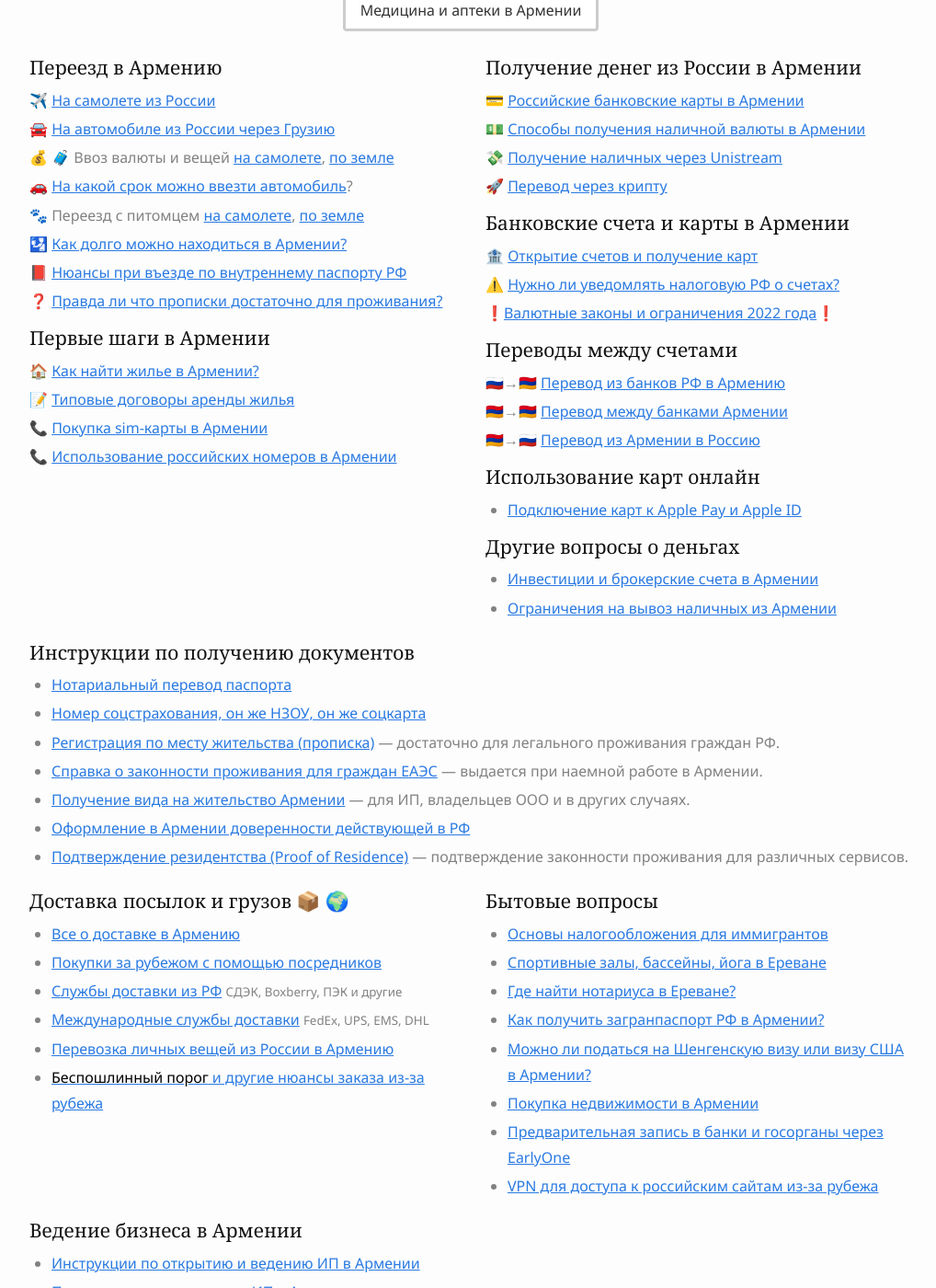
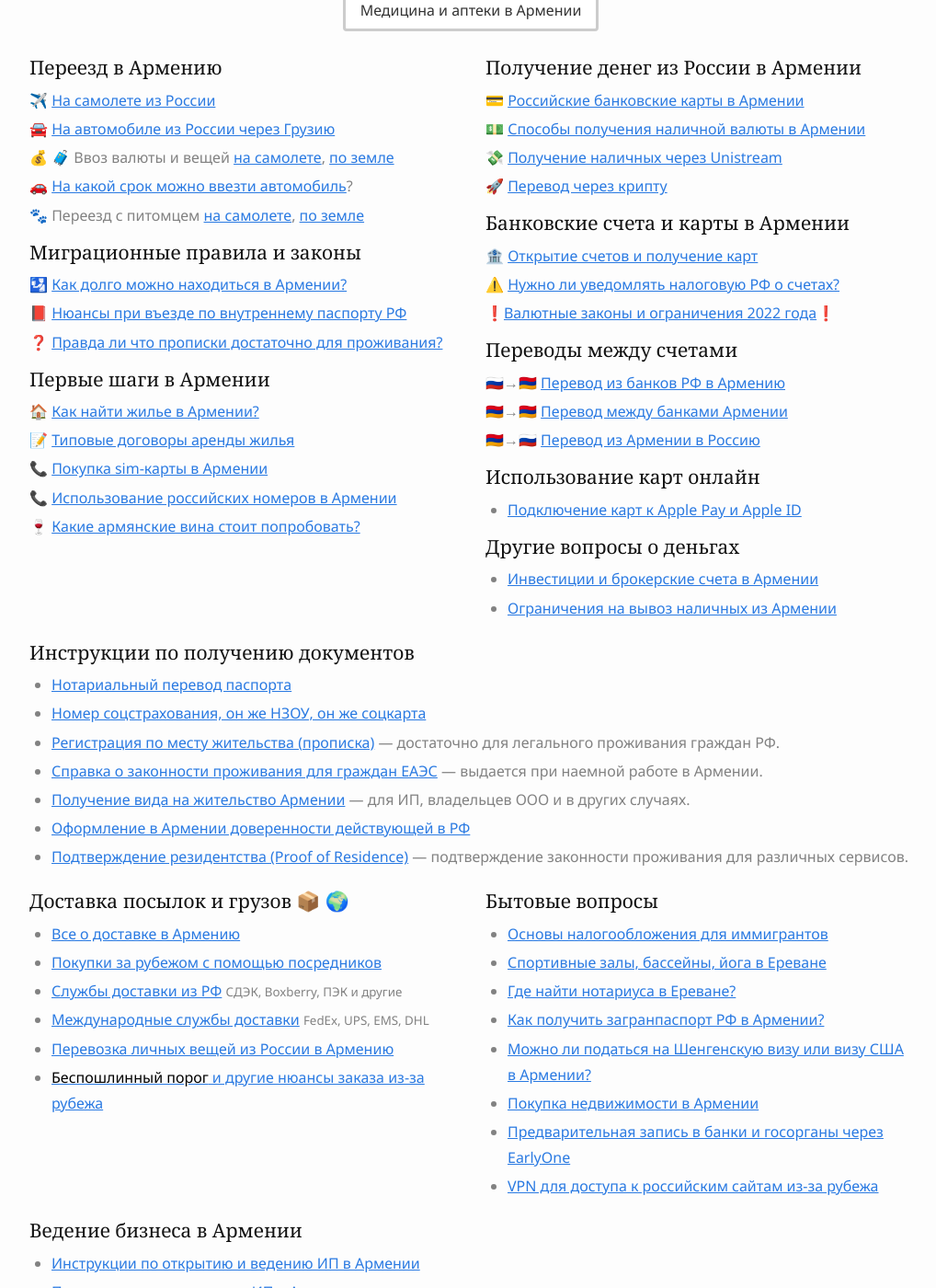
Before and after one commit to haywiki/haywiki.github.io, a Jekyll site: the page built from index.md, in a window 1280 px wide and 1400 px high, scrolled down 846 px. Shown: the whole window at 92% size, without its empty margins (128-1146 px from the left). Built offline with Jekyll 4.4.1, drawn with Linux system fonts in a browser that asks for light colours; nearby versions of some CDN libraries; some of the changed text lies outside the part shown.

Commit message:
исправление главной страницы

```diff
--- a/index.md
+++ b/index.md
@@ -33,6 +33,10 @@ Disclaimer: информация на этом сайте написана не
 - 💰 🧳 Ввоз валюты и вещей [на самолете](/moving/by-air.md#customs), [по земле](/moving/by-car.md#customs)
 - 🚗 [На какой срок можно ввезти автомобиль](/moving/by-car.md#на-какой-срок-можно-ввезти-автомобиль-в-армению)?
 - 🐾 Переезд с питомцем [на самолете](/animals/flight-to-armenia.md), [по земле](/animals/ground-to-armenia.md)
+{: class="list-emoji"}
+
+### Миграционные правила и законы
+
 - 🛂 [Как долго можно находиться в Армении?](/migration.md#terms)
 - 📕 [Нюансы при въезде по внутреннему паспорту РФ](migration.md#nopassport)
 - ❓ [Правда ли что прописки достаточно для проживания?](/migration.md#p5)
@@ -44,6 +48,7 @@ Disclaimer: информация на этом сайте написана не
 - 📝 [Типовые договоры аренды жилья](/life/rent-house.md#contract)
 - 📞 [Покупка sim-карты в Армении](/cellular.md)
 - 📞 [Использование российских номеров в Армении](/cellular/russian-sim.md)
+- 🍷 [Какие армянские вина стоит попробовать?](/armenian-wines.md)
 {: class="list-emoji"}
 
 </div>
```
Also changed, not shown: other parts of index.md (+0 -1 lines).
